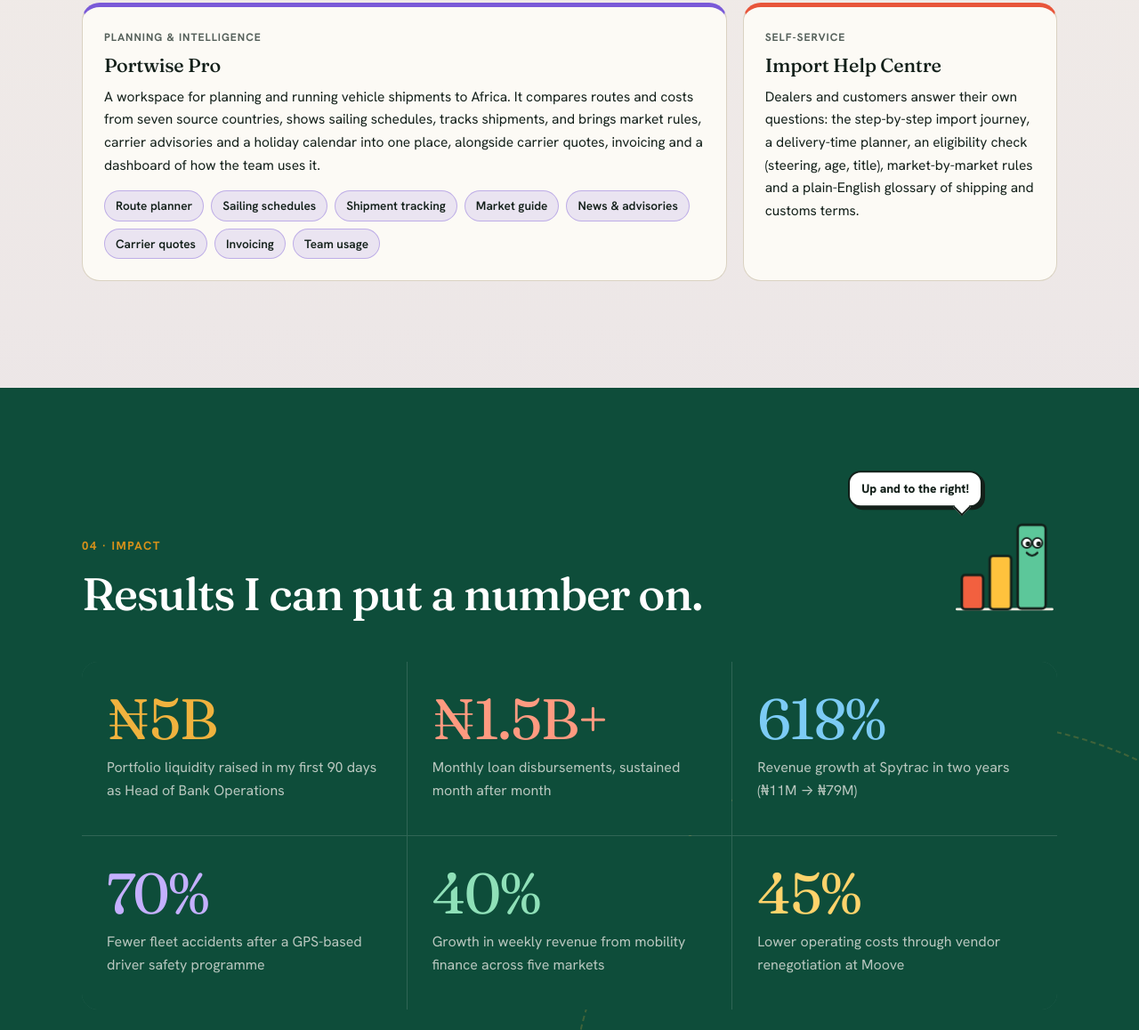
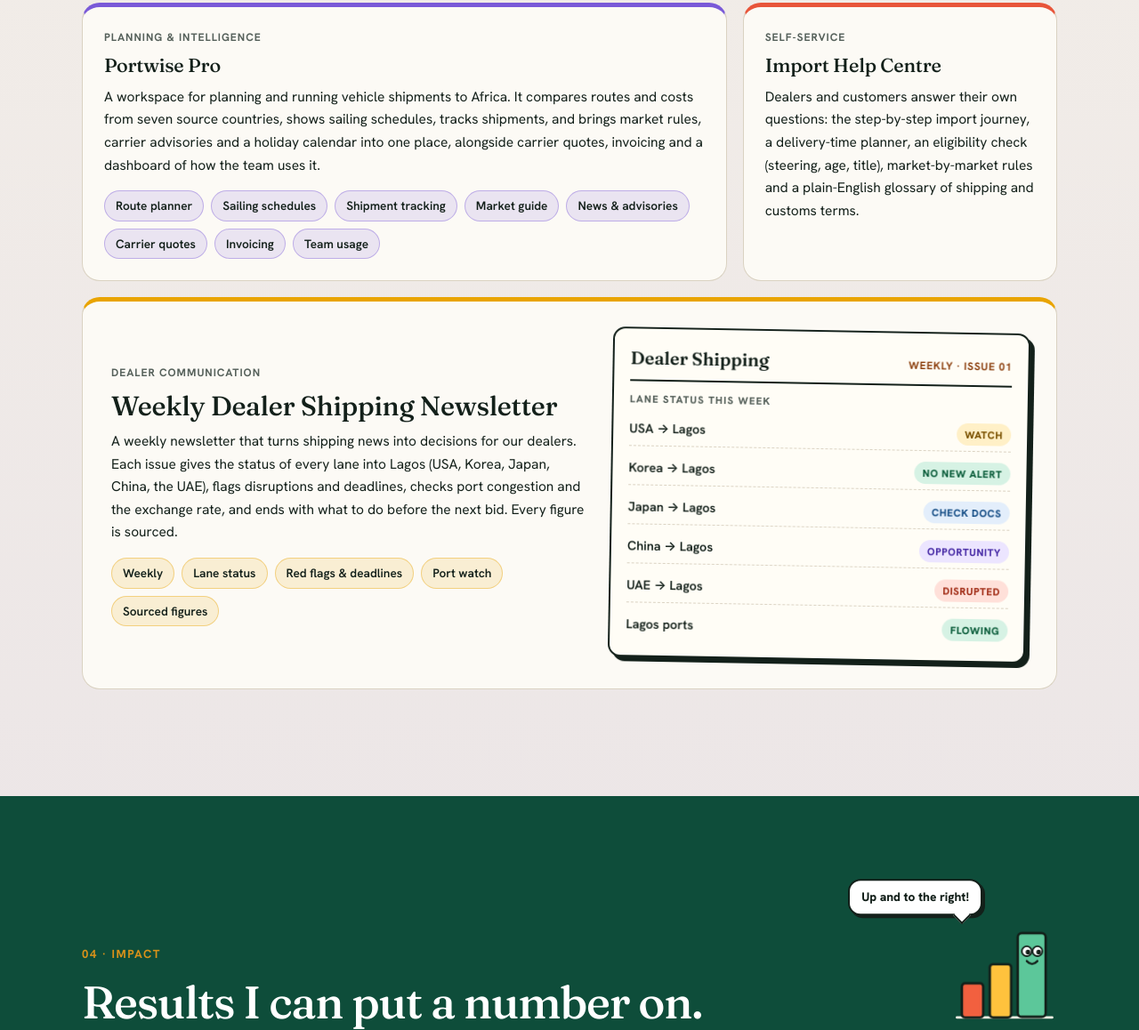
Before and after one commit to Oyelamitola/premierleague2019season, a plain HTML site: page index.html in a window 1280 px wide. Shown: the part 4445-5603 px from the top of the page at 89% size. Drawn offline with Linux system fonts and the light colour scheme.

Commit message:
Add weekly dealer shipping newsletter to portfolio
Co-Authored-By: Claude Opus 5.5 <noreply@anthropic.com>
Claude-Session: https://claude.ai/code/session_01UukwycTummAeTFgrWK6GVa

```diff
--- a/index.html
+++ b/index.html
@@ -277,6 +277,7 @@
               <li><strong>One system for every import:</strong> a back office for Import Associates, Sourcing, Finance and Ops, a dealer portal, and a public page where buyers track their car.</li>
               <li><strong>One place to plan shipments:</strong> Portwise Pro brings routes, costs, sailing schedules, tracking and carrier advisories together.</li>
               <li><strong>Self-service for dealers and customers:</strong> the Import Help Centre answers the common questions about timelines, eligibility and market rules.</li>
+              <li><strong>A weekly shipping newsletter for dealers</strong> with lane status, disruptions, deadlines and what to do before the next bid.</li>
               <li><strong>Built for every market we serve:</strong> our tools work in English, French and Arabic.</li>
             </ul>
           </div>
@@ -368,6 +369,27 @@
             <h3>Import Help Centre</h3>
             <p>Dealers and customers answer their own questions: the step-by-step import journey, a delivery-time planner, an eligibility check (steering, age, title), market-by-market rules and a plain-English glossary of shipping and customs terms.</p>
           </article>
+
+          <article class="tool tool--news reveal" style="--c: var(--sun)">
+            <div class="tool__body">
+              <p class="tool__tag">Dealer communication</p>
+              <h3>Weekly Dealer Shipping Newsletter</h3>
+              <p>A weekly newsletter that turns shipping news into decisions for our dealers. Each issue gives the status of every lane into Lagos (USA, Korea, Japan, China, the UAE), flags disruptions and deadlines, checks port congestion and the exchange rate, and ends with what to do before the next bid. Every figure is sourced.</p>
+              <ul class="tool__chips"><li>Weekly</li><li>Lane status</li><li>Red flags &amp; deadlines</li><li>Port watch</li><li>Sourced figures</li></ul>
+            </div>
+            <div class="news-mock" aria-hidden="true">
+              <div class="news-mock__head"><b>Dealer Shipping</b><span>Weekly · Issue 01</span></div>
+              <p class="news-mock__kicker">Lane status this week</p>
+              <ul>
+                <li><span>USA → Lagos</span><em class="st st--watch">Watch</em></li>
+                <li><span>Korea → Lagos</span><em class="st st--ok">No new alert</em></li>
+                <li><span>Japan → Lagos</span><em class="st st--check">Check docs</em></li>
+                <li><span>China → Lagos</span><em class="st st--opp">Opportunity</em></li>
+                <li><span>UAE → Lagos</span><em class="st st--bad">Disrupted</em></li>
+                <li><span>Lagos ports</span><em class="st st--ok">Flowing</em></li>
+              </ul>
+            </div>
+          </article>
         </div>
       </div>
     </section>
@@ -451,6 +473,7 @@
                   <li>Lead end-to-end vehicle imports from seven source countries into six African markets, from dealer request to port arrival.</li>
                   <li>Designed and prototyped <strong>Import Hub</strong>, one platform for the back office, dealers and buyers, with 15 tracked steps in English, French and Arabic.</li>
                   <li>Built <strong>Portwise Pro</strong>, a shipping planning and intelligence workspace, and a self-service <strong>Import Help Centre</strong> for dealers and customers.</li>
+                  <li>Launched a <strong>weekly dealer shipping newsletter</strong> covering lane status, disruptions, deadlines and port conditions.</li>
                 </ul>
               </article>
               <article class="role reveal">
--- a/styles.css
+++ b/styles.css
@@ -602,3 +602,23 @@ svg { fill: none; stroke: currentColor; stroke-width: 1.8; stroke-linecap: round
   .tool--feature { grid-column: 1 / -1; grid-template-columns: 1fr 1.1fr; padding: 32px; }
   .tool--wide { grid-column: span 2; }
 }
+
+/* newsletter card */
+@media (min-width: 720px) { .tool--news { grid-column: 1 / -1; } }
+.tool--news { display: grid; gap: 22px; align-items: center; }
+@media (min-width: 900px) { .tool--news { grid-template-columns: 1.15fr 1fr; padding: 32px; } }
+.tool--news h3 { font-size: clamp(1.5rem, 2.6vw, 1.9rem); }
+.news-mock { background: #FFFDF6; color: #13201A; border: 2.5px solid #13201A; border-radius: 14px; box-shadow: 5px 5px 0 #13201A; padding: 16px 18px; transform: rotate(1deg); }
+.news-mock__head { display: flex; justify-content: space-between; align-items: baseline; border-bottom: 2px solid #13201A; padding-bottom: 8px; margin-bottom: 10px; }
+.news-mock__head b { font-family: var(--serif); font-size: 1.25rem; font-weight: 600; }
+.news-mock__head span { font-size: .75rem; font-weight: 700; letter-spacing: .06em; text-transform: uppercase; color: #8A3D0B; }
+.news-mock__kicker { font-size: .72rem !important; font-weight: 800; letter-spacing: .1em; text-transform: uppercase; color: #56615B; margin: 0 0 6px !important; }
+.news-mock ul { display: grid; gap: 6px; }
+.news-mock li { display: flex; justify-content: space-between; align-items: center; gap: 10px; font-size: .9rem; font-weight: 600; padding: 6px 0; border-bottom: 1px dashed #DAD2C2; }
+.news-mock li:last-child { border-bottom: 0; }
+.st { font-style: normal; font-size: .72rem; font-weight: 800; letter-spacing: .05em; text-transform: uppercase; padding: 3px 9px; border-radius: 999px; white-space: nowrap; }
+.st--ok { background: #D6F2E4; color: #0B5D3B; }
+.st--watch { background: #FFF0C7; color: #7A5200; }
+.st--check { background: #E3EEFB; color: #164E86; }
+.st--opp { background: #ECE5FF; color: #4B2FA8; }
+.st--bad { background: #FFE0D9; color: #A3301A; }
```
